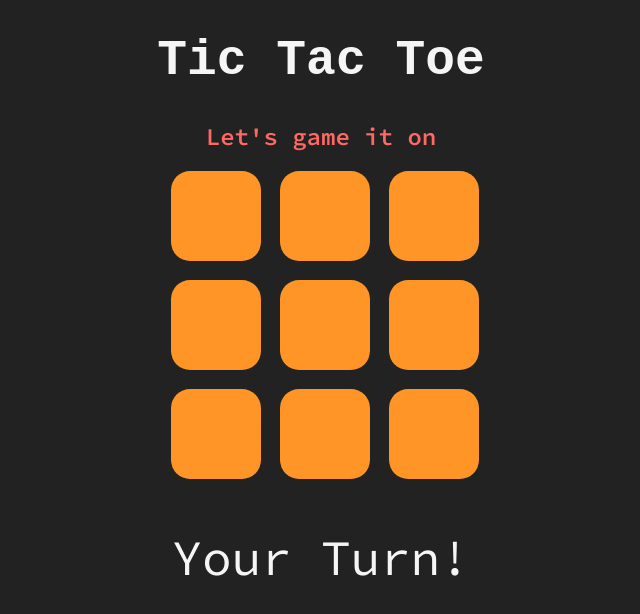
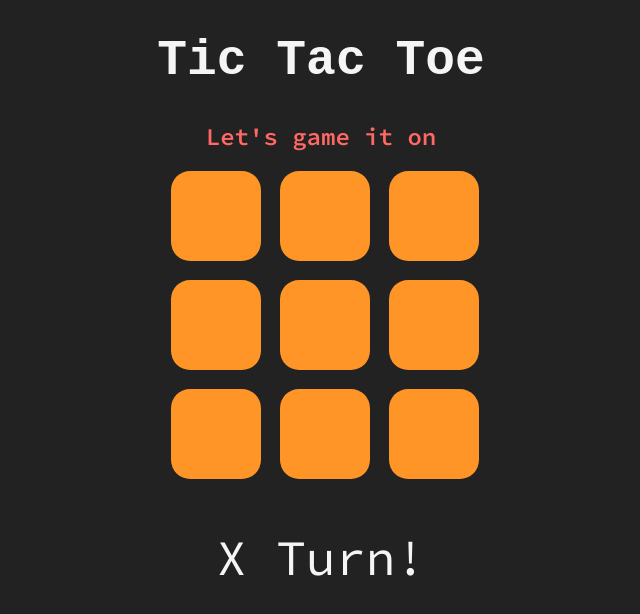
Before and after one commit to jdpena28/Compiled-Laboratory-Covalence, a plain HTML site: page Tic Tac Toe/index.html in a window 1280 px wide. Shown: the whole page, without its empty margins (319-959 px from the left). Drawn offline with Linux system fonts and the light colour scheme; a web font is replaced by a local one.

Commit message:
Change text at p tag of players-turn to 'X turn'

```diff
--- a/Tic Tac Toe/index.html
+++ b/Tic Tac Toe/index.html
@@ -22,7 +22,7 @@
         <div class="cell" id="7"></div>
         <div class="cell" id="8"></div>
     </div>
-    <p class="players-turn">Your Turn!</p>
+    <p class="players-turn">X Turn!</p>
     <script src="./index.js"></script>
 </body>
 </html>
```
